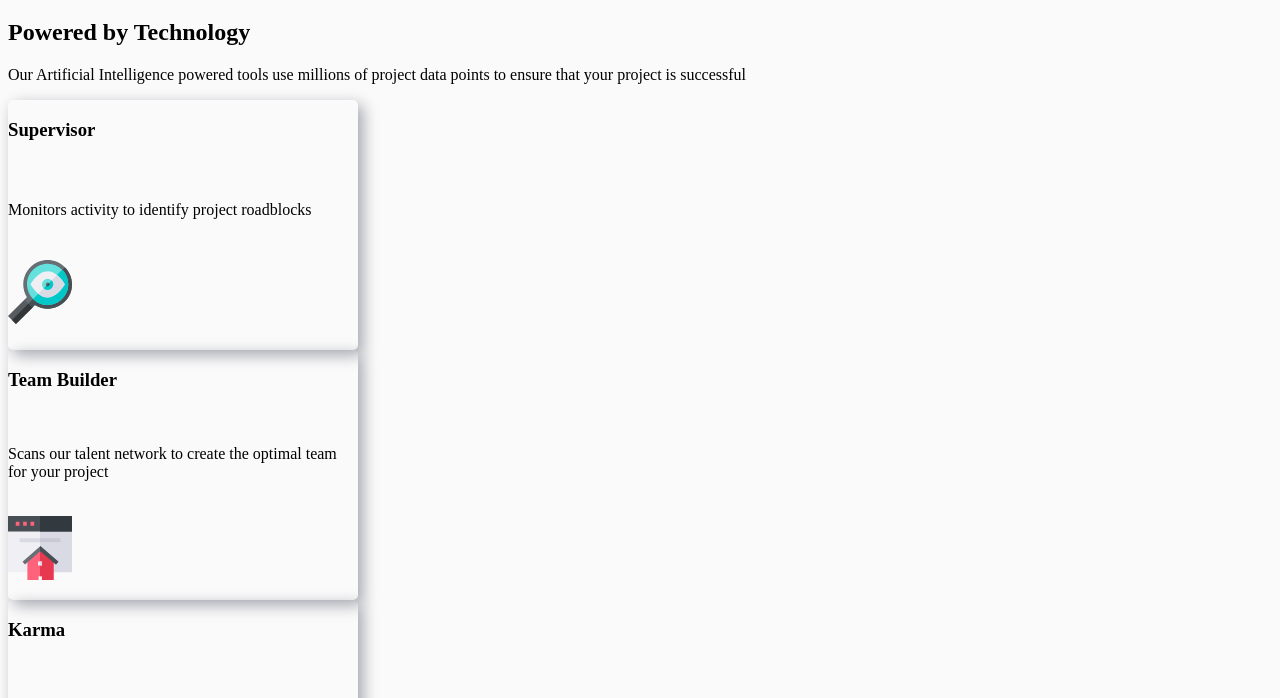
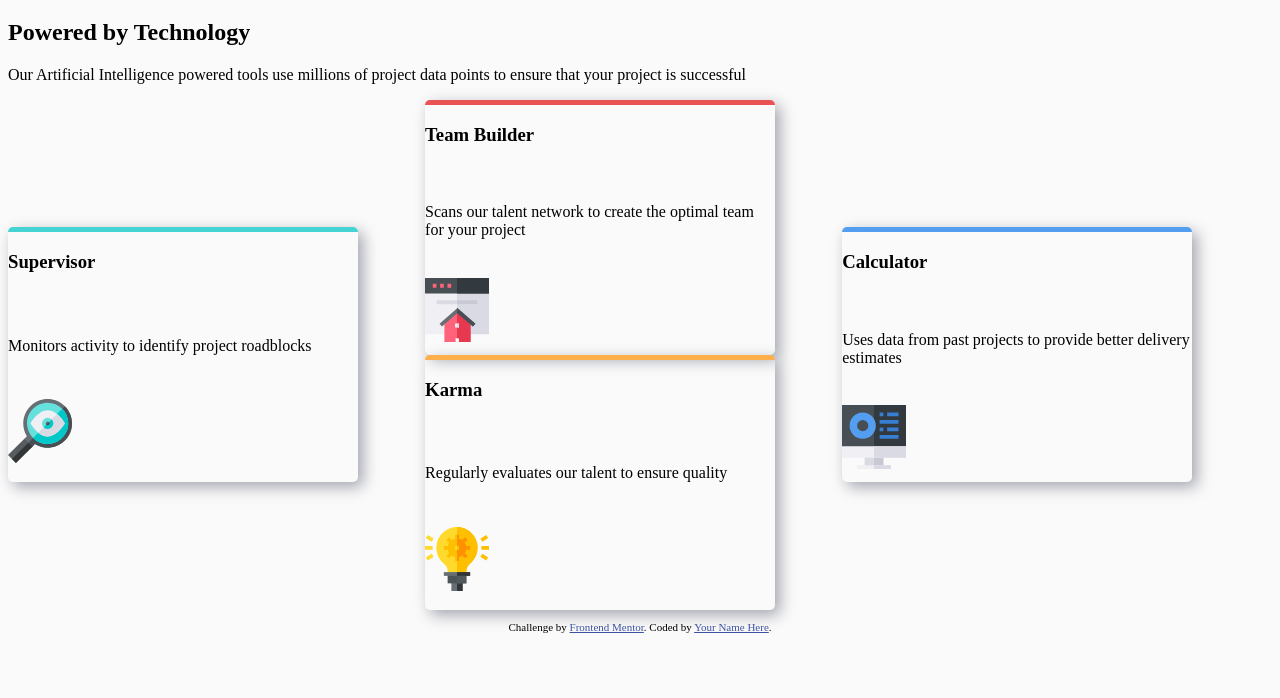
Before and after one commit to Etavares1301/migra-dev-dojo02, a plain HTML site: page index.html in a window 1280 px wide. Shown: the part 61-759 px from the top of the page. Drawn offline with Linux system fonts and the light colour scheme.

Commit message:
Estilização e estrutura dos Quadrados

```diff
--- a/index.html
+++ b/index.html
@@ -25,28 +25,28 @@
 
 <div class="Container">
 
-  <div class="Quadrado">
+  <div class="Quadrado Supervisor --BordaCyan">
 
        <h3>Supervisor</h3>
         <p>Monitors activity to identify project roadblocks</p>
         <img src="images/icon-supervisor.svg" alt="Lupa">
   </div>
 
-  <div class="Quadrado">
+  <div class="Quadrado TeamBuilder --BordaVermelho">
 
     <h3>Team Builder</h3>
      <p>Scans our talent network to create the optimal team for your project</p>
      <img src="images/icon-team-builder.svg" alt="cazinha">
   </div>
 
-  <div class="Quadrado">
+  <div class="Quadrado Karma --BordaLaranja">
 
   <h3>Karma</h3>
    <p>Regularly evaluates our talent to ensure quality</p>
    <img src="images/icon-karma.svg" alt="Lâmpada">
   </div>
 
-  <div class="Quadrado">
+  <div class="Quadrado Calculator --BordaAzul">
 
   <h3>Calculator</h3>
    <p>Uses data from past projects to provide better delivery estimates</p>
--- a/style.css
+++ b/style.css
@@ -7,10 +7,49 @@ body{
     height: 250px;
     box-shadow: 5px 5px 15px  hsl(229, 6%, 66%);
     display: grid;
-    border-top: 15px;
+    border-top: 5px solid;
     border-radius: 5px;
 }
 
 .Container{
     display: grid;
+    grid-template-columns: 33% 33% 33%;
+    grid-template-rows: 50% 50%;
+    align-items: center;
 }
+
+.--BordaVermelho{
+    border-color: hsl(0, 78%, 62%)
+}
+
+.--BordaCyan{
+    border-color: hsl(180, 62%, 55%)
+}
+
+.--BordaLaranja{
+    border-color: hsl(34, 97%, 64%)
+}
+
+.--BordaAzul{
+    border-color: hsl(212, 86%, 64%)
+}
+
+.Supervisor{
+    grid-gap: 10px 10px;
+    grid-area: 1 / 1 / span 2 / span 2;
+}
+
+.TeamBuilder{
+    grid-gap: 10px 10px;
+    grid-area: 1 / 2 / span 1 / span 2
+}
+
+.Karma{
+    grid-gap: 10px 10px;
+    grid-area: 2 / 2 / span 2 / span 2
+}
+
+.Calculator{
+    grid-gap: 10px 10px;
+    grid-area: 1 / 3 / span 2 / span 2
+}
```
